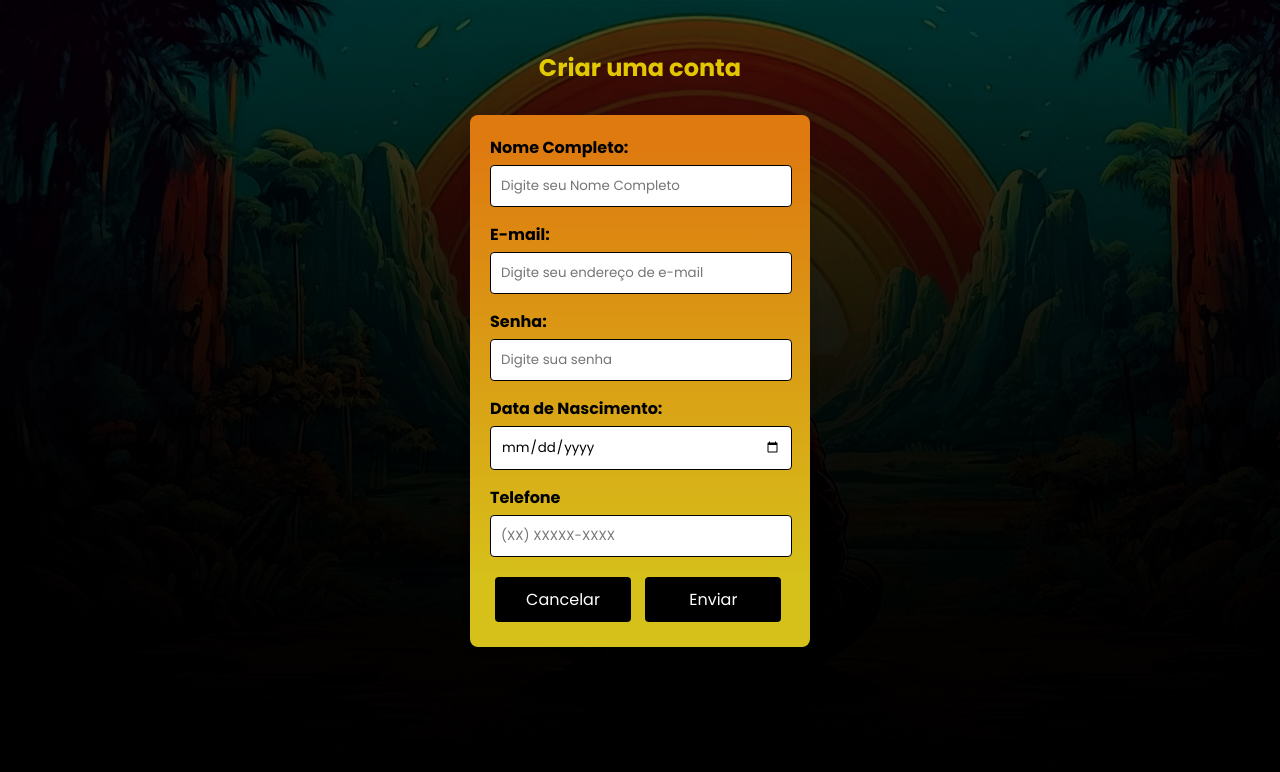
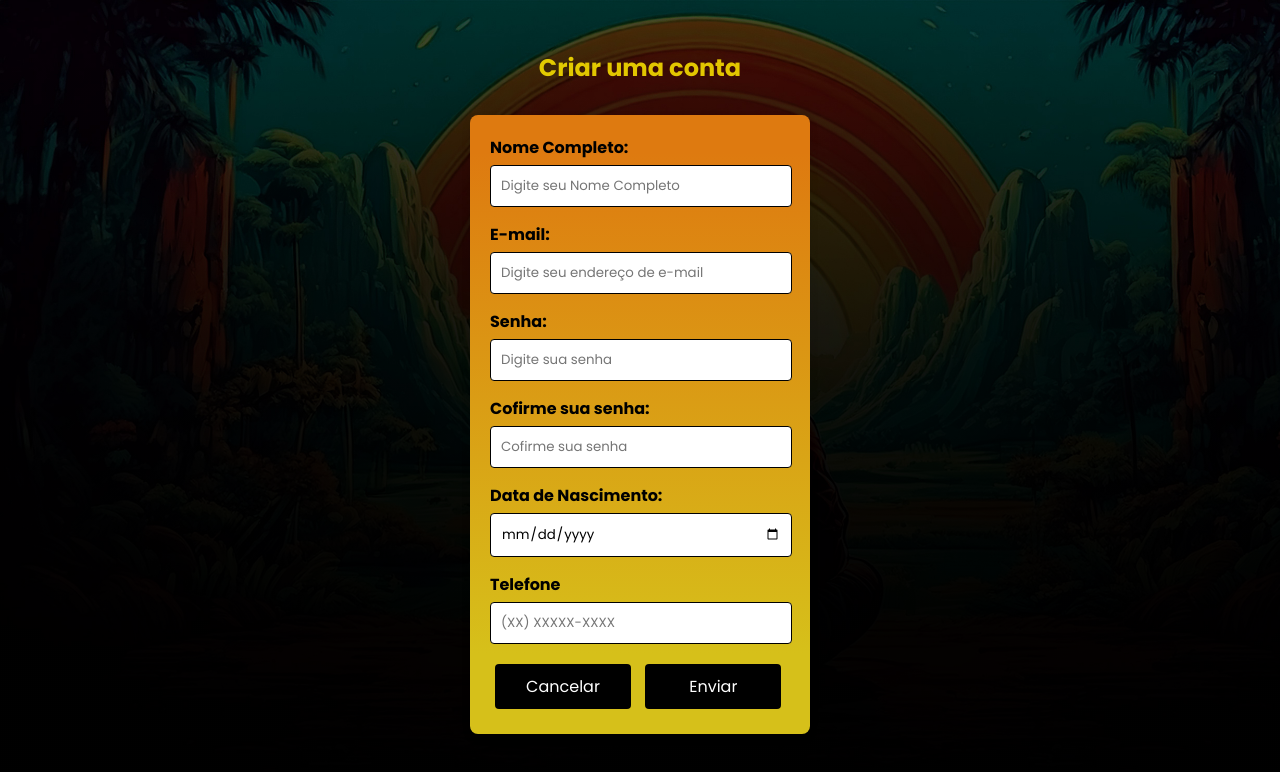
Before and after one commit to YuriBragaJR/FIAP-F2-Atv1-Iara-para-todos, a plain HTML site: page assets/pages/cadastro.html in a window 1280 px wide. Drawn offline with Linux system fonts and the light colour scheme.

Commit message:
Update cadastro.html

```diff
--- a/assets/pages/cadastro.html
+++ b/assets/pages/cadastro.html
@@ -23,11 +23,14 @@
 <!-- Senha -->
                 <label for="senha">Senha:</label>
                 <input type="password" id="senha" name="senha" required aria-required="true" aria-label="Digite sua senha" placeholder="Digite sua senha">
+<!-- Cponfirmação de Senha -->
+                <label for="Cofirme sua senha">Cofirme sua senha:</label>
+                <input type="password" id="Cofirme sua senha" name="Cofirme sua senha" required aria-required="true" aria-label=" Cofirme sua senha" placeholder="Cofirme sua senha">
 
 <!-- Data de Nascimento -->
                 <label for="data-nascimento">Data de Nascimento:</label>
                 <input type="date" id="data-nascimento" name="data-nascimento" required aria-required="true" aria-label="Selecione sua data de nascimento">
-
+<!-- Telefone -->
                 <label for="telefone">Telefone</label>
                 <input type="tel" id="telefone" name="telefone" required aria-required="true" placeholder="(XX) XXXXX-XXXX" aria-label="Irforme o seu numero de telefone">
 <!-- Botões -->
```
